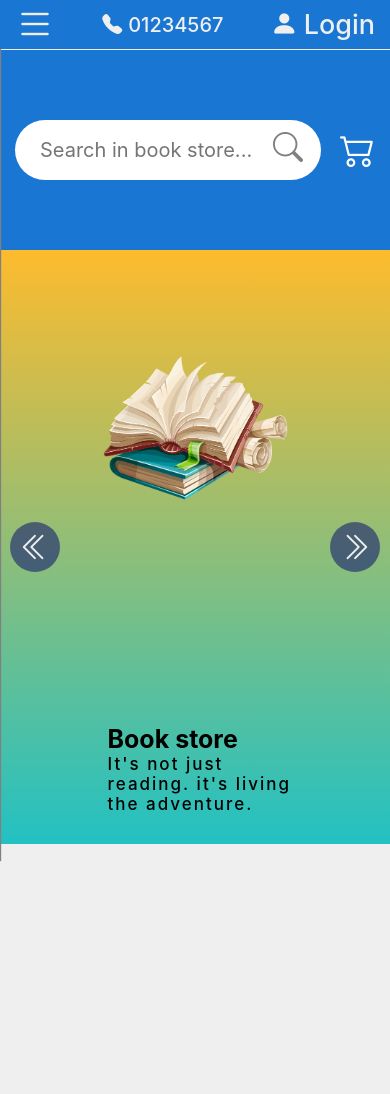
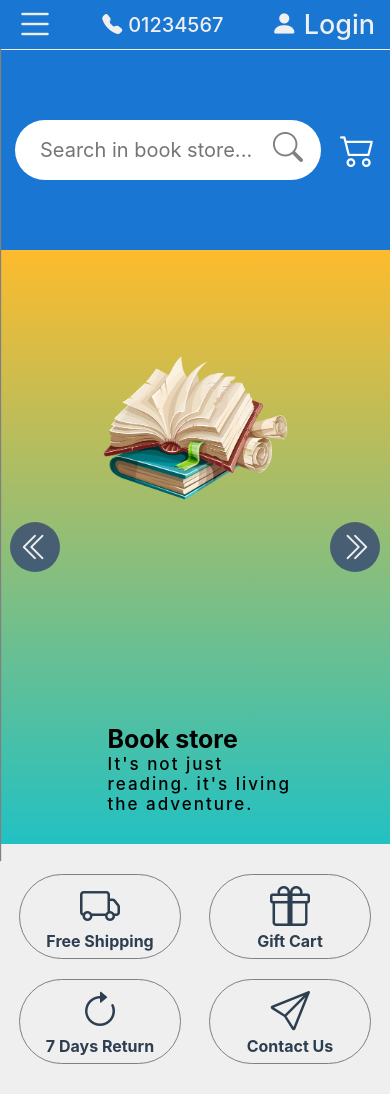
Before and after one commit to asom1989/book-store, a React (Vite) app: page / in a window 390 px wide. Before the commit the page ends 844 px from the top, so only its background shows below. Built offline with nearby package versions, Linux system fonts and the light colour scheme.

Commit message:
add services component

```diff
--- a/src/App.jsx
+++ b/src/App.jsx
@@ -1,12 +1,14 @@
 import "./App.css";
 import Header from "./components/Header/Header";
 import Hero from "./components/Hero/Hero";
+import Services from "./components/Services/Services";
 
 function App() {
   return (
     <>
       <Header />
       <Hero />
+      <Services />
     </>
   );
 }
--- /dev/null
+++ b/src/components/Services/Services.css
@@ -0,0 +1,37 @@
+.services {
+  padding: 30px;
+  justify-content: space-around;
+}
+
+.service-item {
+  padding: 7px;
+  font-size: 21px;
+  color: #2c3e50;
+  border: 1px solid gray;
+  border-radius: 50px;
+  width: 21%;
+  display: flex;
+  align-items: center;
+  justify-content: center;
+  flex-direction: column;
+}
+.service-item i {
+  font-size: 40px;
+}
+
+@media (max-width: 920px) {
+  .services {
+    flex-wrap: wrap;
+    gap: 20px;
+    padding: 30px 15px;
+  }
+  .service-item {
+    width: 45%;
+  }
+}
+
+@media (max-width: 520px) {
+  .service-item {
+    font-size: 1rem;
+  }
+}
--- /dev/null
+++ b/src/components/Services/Services.jsx
@@ -0,0 +1,26 @@
+import "./Services.css";
+
+function Services() {
+  return (
+    <article className="services flex">
+      <div className="service-item">
+        <i className="bi bi-truck" />
+        <b>Free Shipping</b>
+      </div>
+      <div className="service-item">
+        <i className="bi bi-gift" />
+        <b>Gift Cart</b>
+      </div>
+      <div className="service-item">
+        <i className="bi bi-arrow-clockwise" />
+        <b>7 Days Return</b>
+      </div>
+      <div className="service-item">
+        <i className="bi bi-send" />
+        <b>Contact Us</b>
+      </div>
+    </article>
+  );
+}
+
+export default Services;
```
